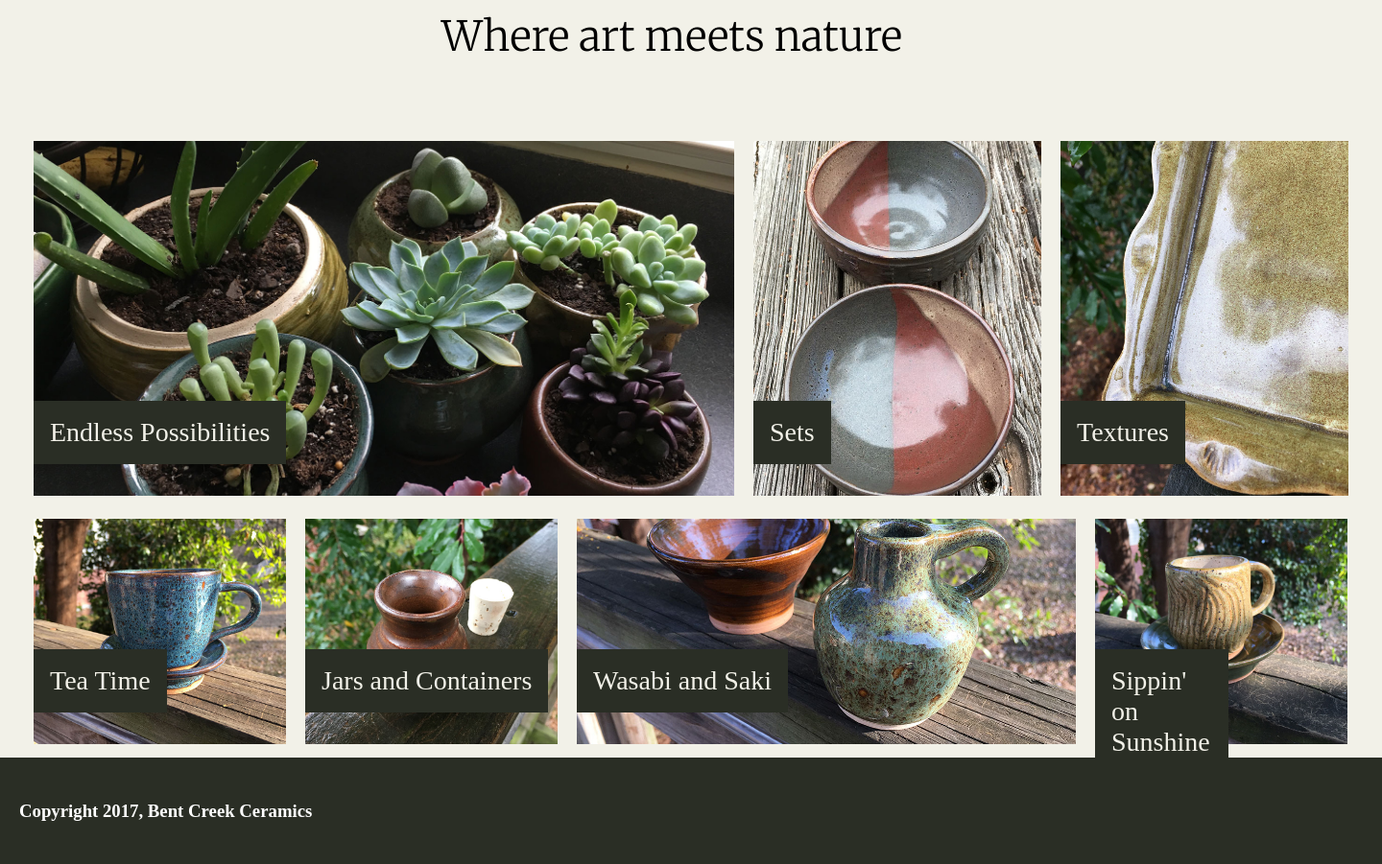
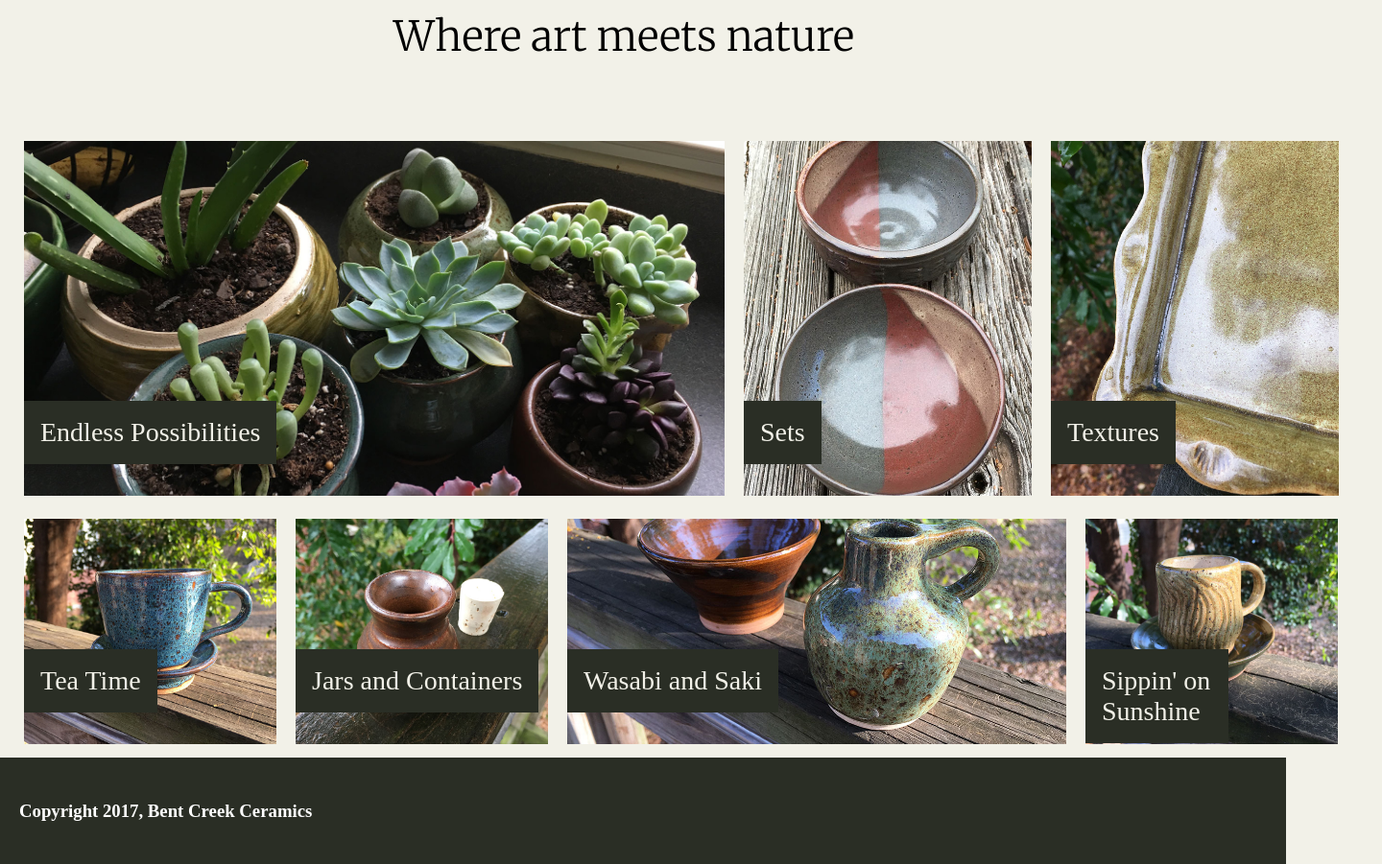
Before and after one commit to BraxtonHath/temp-week-1-project, a plain HTML site: page index.html in a window 1280 px wide. Shown: the part 200-1101 px from the top of the page at 96% size, 1440 px wide, since content can reach past the window. Drawn offline with Linux system fonts and the light colour scheme.

Commit message:
pysch body width fixed it

```diff
--- a/styles.css
+++ b/styles.css
@@ -10,7 +10,7 @@ body {
   background-color: #F2F1E8;
   margin: 0;
   padding: 0;
-  width: 1400px;
+  width: 1300px;
 }
 
 /*______________NAV BAR CSS___________________________*/
@@ -231,7 +231,7 @@ h5{
 
 .chart-of-images{
   display: flex;
-  padding: 0 25px;
+  padding: 0 15px;
 }
 .img{
   position: relative;
@@ -254,7 +254,7 @@ h5{
 
 .chart-of-images-bottom{
   display: flex;
-  padding: 0 25px;
+  padding: 0 15px;
 }
 
 .bottom-nav{
```
